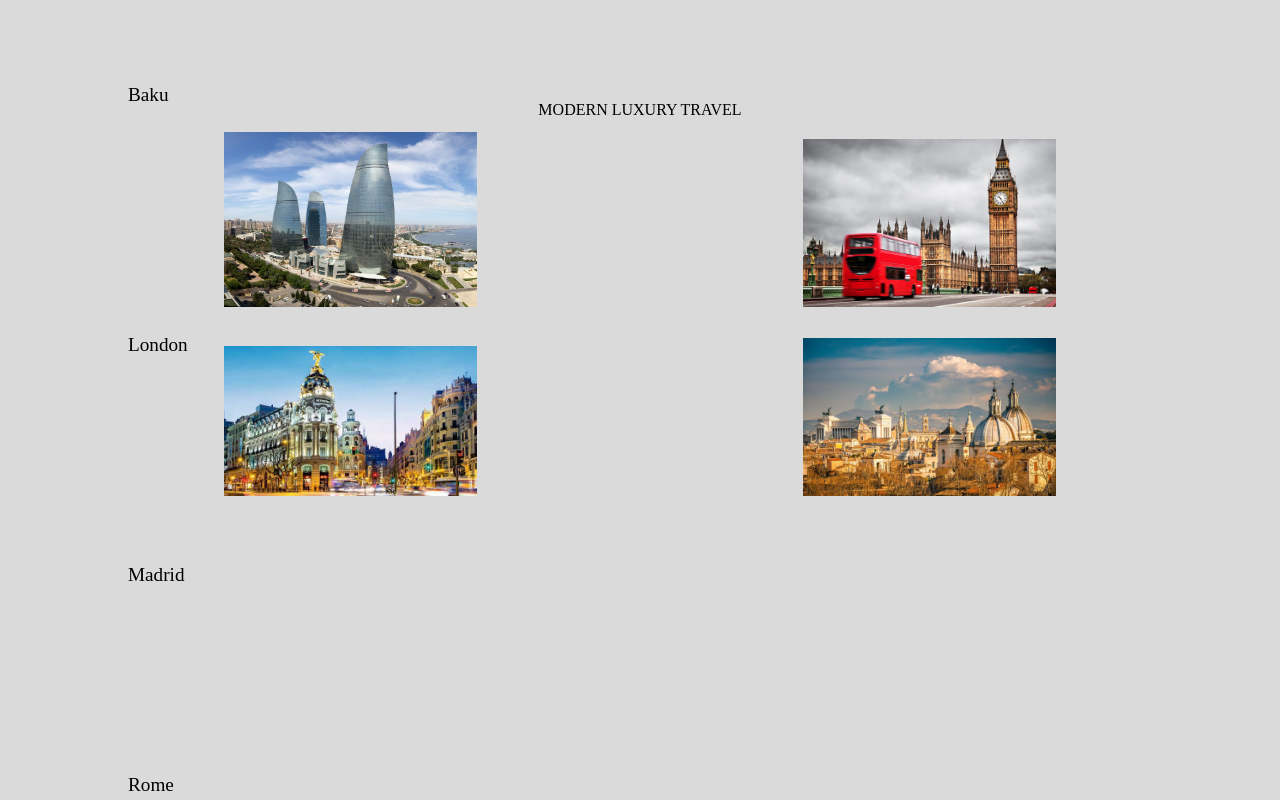
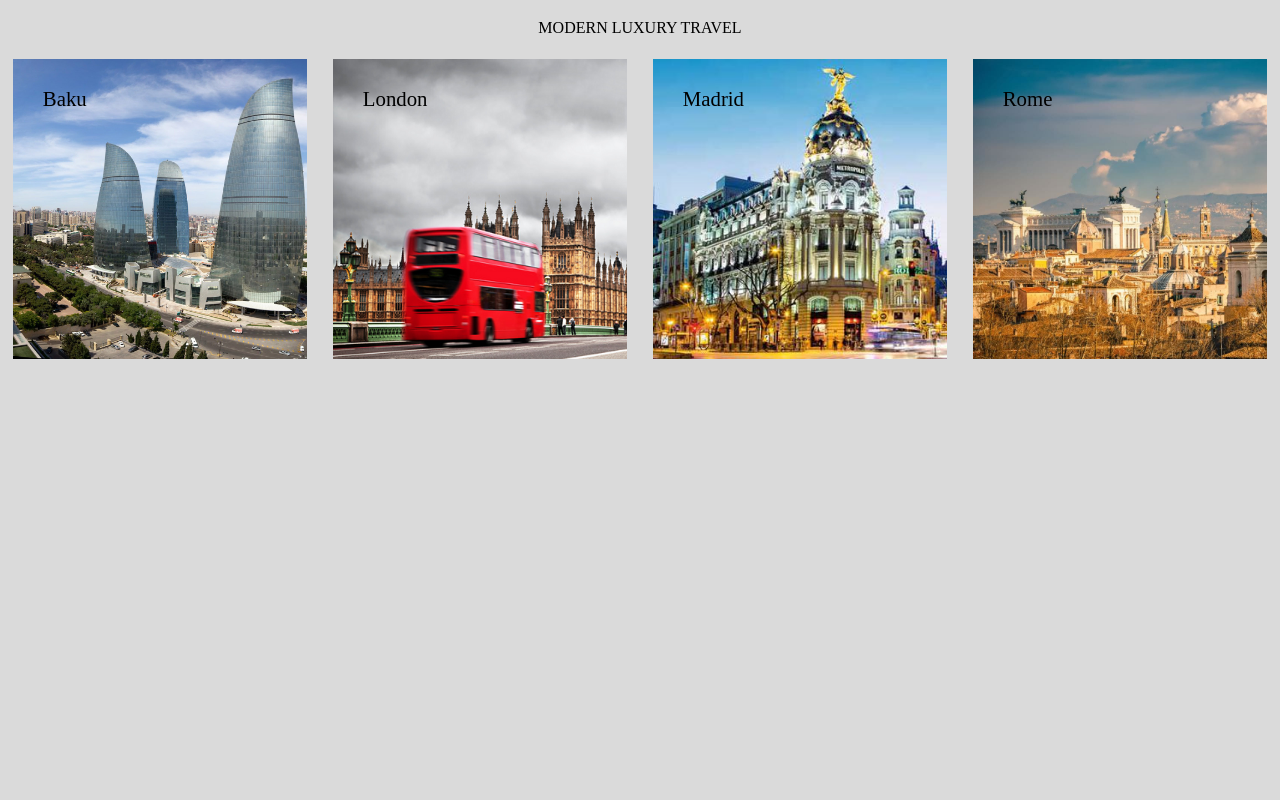
Before and after one commit to drd-87/css_four, a plain HTML site: page index.html in a window 1280 px wide. Drawn offline with Linux system fonts and the light colour scheme.

Commit message:
Add css_four files

```diff
--- a/css/style.css
+++ b/css/style.css
@@ -1,118 +1,128 @@
+html, body, div, span, applet, object, iframe,
+h1, h2, h3, h4, h5, h6, p, blockquote, pre,
+a, abbr, acronym, address, big, cite, code,
+del, dfn, em, img, ins, kbd, q, s, samp,
+small, strike, strong, sub, sup, tt, var,
+b, u, i, center,
+dl, dt, dd, ol, ul, li,
+fieldset, form, label, legend,
+table, caption, tbody, tfoot, thead, tr, th, td,
+article, aside, canvas, details, embed,
+figure, figcaption, footer, header, hgroup,
+menu, nav, output, ruby, section, summary,
+time, mark, audio, video {
+	margin: 0;
+	padding: 0;
+	border: 0;
+	font-size: 100%;
+	font: inherit;
+	vertical-align: baseline;
+}
+/* HTML5 display-role reset for older browsers */
+article, aside, details, figcaption, figure,
+footer, header, hgroup, menu, nav, section {
+	display: block;
+}
+body {
+	line-height: 1;
+}
+ol, ul {
+	list-style: none;
+}
+blockquote, q {
+	quotes: none;
+}
+blockquote:before, blockquote:after,
+q:before, q:after {
+	content: '';
+	content: none;
+}
+table {
+	border-collapse: collapse;
+	border-spacing: 0;
+}
+
+/***************** This is the end of the CSS reset code *****************/
+
 *, *:before, *:after {
   box-sizing: border-box;
 }
 
 body {
   background-color: #dadada;
-  font-size: 16px, sans-serif;
+  font-size: 16px;
   width: 100%;
-
-}
-.container {
-width: 100%;
-text-align: center;
 }
 
-/** Direct descendant for main heading **/
 .container > h1 {
-    text-transform: uppercase;
-    margin: 0 auto;
-    padding-top: 8%;
-    text-align: center;
+  text-align: center;
+  padding-top: 20px;
+  padding-bottom: 10px;
+  text-transform: uppercase;
 
 }
 
-/******* shared CSS for location headers *******/
+/*************** Adjusts sizes for divs containing images ************/
+div {
 
-div > h1 {
-  position: absolute;
-  font-size: 1.2em;
-  left: 10%
+  width: 100%;
+  height: 300px;
+  margin: 10px auto;
 }
 
-/**** Baku Header ****/
-.preview-baku > h1 {
-  top: 85px;
+/************** Codes for images ***************/
+.baku {
+  background-image: url('/images/baku.jpg');
+  background-size: cover;
 
 }
 
-/*** London Header ***/
-.preview-london > h1{
-  top: 335px;
+.london {
+  background-image: url('/images/london.png');
+  background-size: cover;
 }
 
-/*** Madrid Header ***/
-.preview-madrid > h1 {
-  top: 565px;
+.madrid {
+  background-image: url('/images/madrid.jpg');
+  background-size: cover;
 }
 
-/*** Rome Header ***/
-.preview-rome > h1 {
-  top: 775px;
+.rome {
+  background-image: url('/images/rome.jpg');
+  background-size: cover;
+}
+/********** End Image CSS **********************/
+
+/********** Adjust text within images ***********/
+div > h1 {
+  padding-left: 30px;
+  padding-top: 30px;
+  font-size: 1.3em;
 }
 
-div {
-  display: inline-block;
+/******************** Media Queries **************/
+
+@media screen and (min-width: 575px){
+   div {
+    margin: 1%;
+    width: 48%;
+  }
+
+.preview {
+  float: left;
 }
 
- img {
-  margin: 0 auto;
-  padding: 8px 0px;
-  max-height: 300px;
-  min-height: 140px;
-  max-width: 320px;
-}
-
-@media screen and (min-width: 575px){
-  img {
-    max-height: 20%;
-    max-width: 44%;
-    margin: 1% auto;
-  }
-
-  div {
-    max-width: 575px;
-  }
 }
 
 
-/***Media query targeting images **/
-/********
-@media screen and (min-width: 575px){
-  div img {
-    max-height: 20%;
-    max-width: 45%;
-    margin: 1% auto;
-    padding: 0px;
+/********* Media Query for laptops ************/
+@media screen and (min-width: 900px){
+   div {
+    margin: 1% 1%;
+    width: 23%;
+
   }
 
-  div {
-    min-width: 575px;
+  .preview {
+    float: left;
   }
-
-  .preview-london > h1{
-    top: 85px;
-    left: 55%;
-  }
-}
-*****/
-/*
-
-@media screen and (min-width: 575px){
-   div {
-    margin: 1px;
-    padding: 0px inherit;
-    max-width: 44%;
-
-  }
-}
-
-@media screen and (min-width: 575px){
-   div {
-    margin: 1px;
-    padding: 0px inherit;
-    max-width: 50%;
-
-  }
-}
-*/
--- a/index.html
+++ b/index.html
@@ -6,26 +6,21 @@
     <link rel="stylesheet" href="css/reset.css">
     <link rel="stylesheet" href="css/style.css">
     <meta name="viewport" content="width=device-width, initial-scale=1">
-
   </head>
   <body>
     <section class="container">
       <h1>Modern luxury <span class="emphasis">travel</span></h1>
-      <div class="preview-baku">
+      <div class="preview baku">
         <h1>Baku</h1>
-      <img src = "images/baku.jpg">
       </div>
-      <div class="preview-london">
+      <div class="preview london">
         <h1>London</h1>
-        <img src = "images/london.png">
       </div>
-      <div class="preview-madrid">
+      <div class="preview madrid">
         <h1>Madrid</h1>
-        <img src = "images/madrid.jpg">
       </div>
-      <div class="preview-rome">
+      <div class="preview rome">
         <h1>Rome</h1>
-        <img src = "images/rome.jpg">
       </div>
     </section>
   </body>
```
